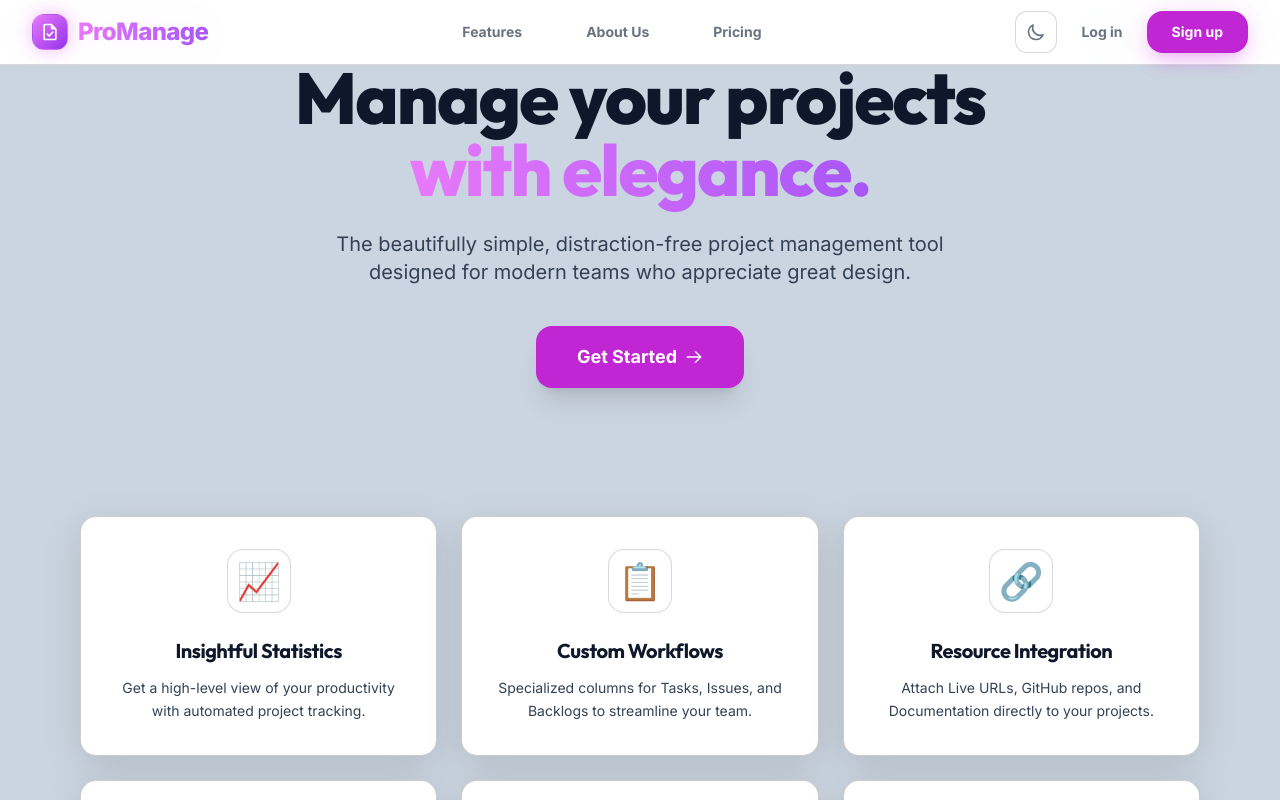
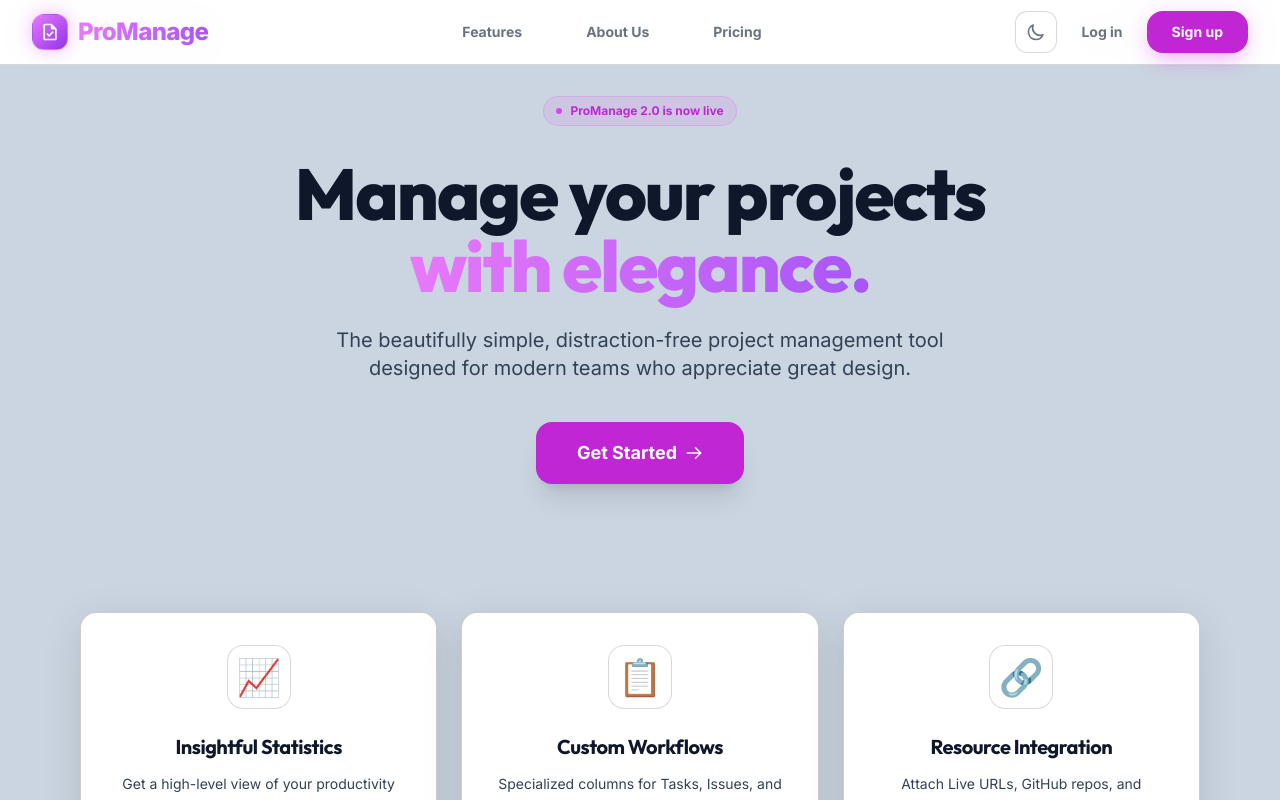
Before and after one commit to mohitgit999/ProManage-MERN, a React (Vite) app in the folder frontend/: page / in a window 1280 px wide. Shown: the top 800 px of the page. Built offline with nearby package versions, Linux system fonts and the light colour scheme; no server answers.

Commit message:
Fix: Center hero text by adding top padding below fixed navbar

```diff
--- a/frontend/src/pages/LandingPage.jsx
+++ b/frontend/src/pages/LandingPage.jsx
@@ -35,7 +35,7 @@ const LandingPage = () => {
       {/* --- Stunning CSS Background (Theme Aware Orbs) --- */}
 
       {/* --- Hero Section --- */}
-      <main className="relative z-10 flex-1 flex flex-col items-center justify-center px-4 text-center pb-20">
+      <main className="relative z-10 flex-1 flex flex-col items-center justify-center px-4 text-center pt-24 pb-20">
         <div className="animate-slide-up max-w-4xl mx-auto">
           <div className="inline-flex items-center gap-2 bg-primary-500/10 text-primary-600 dark:text-primary-300 px-3 py-1.5 rounded-full text-[10px] sm:text-xs font-bold border border-primary-500/20 mb-8 animate-fade-in">
             <span className="w-1.5 h-1.5 bg-primary-500 rounded-full animate-pulse" />
```
